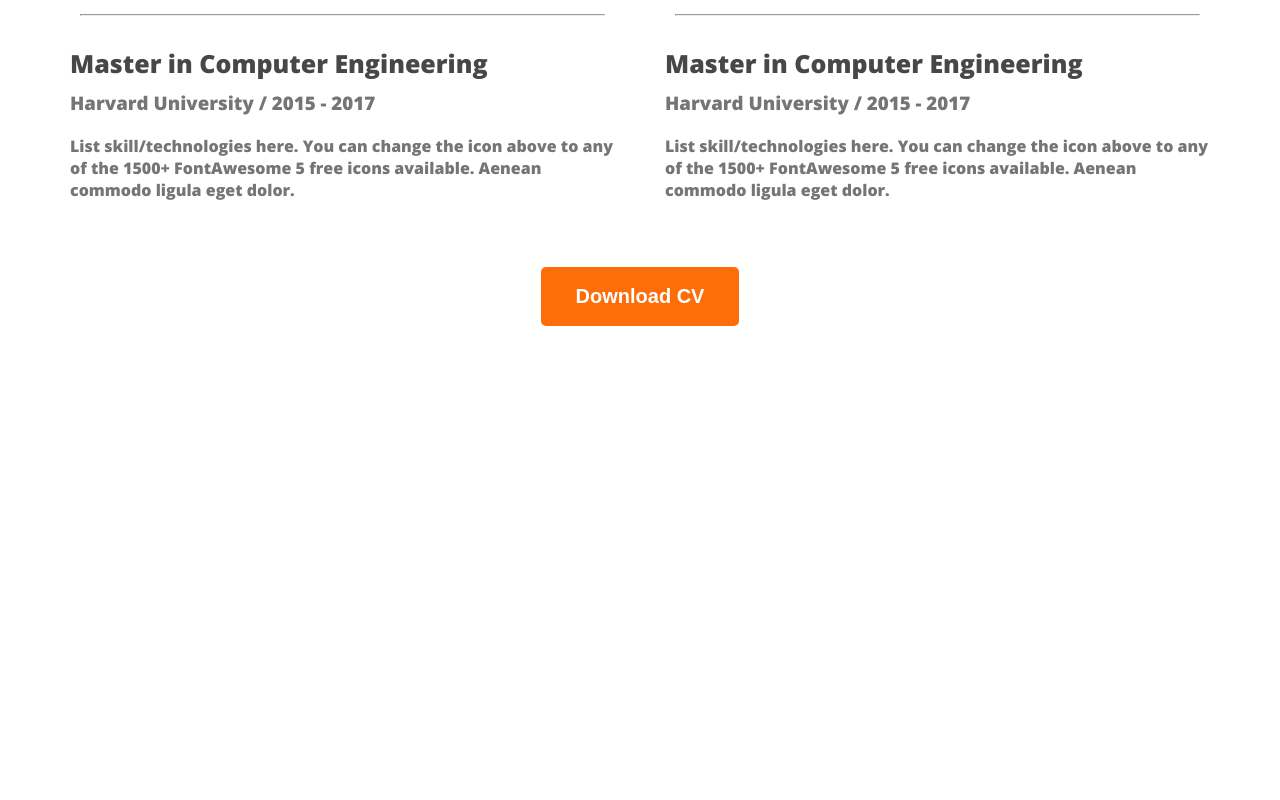
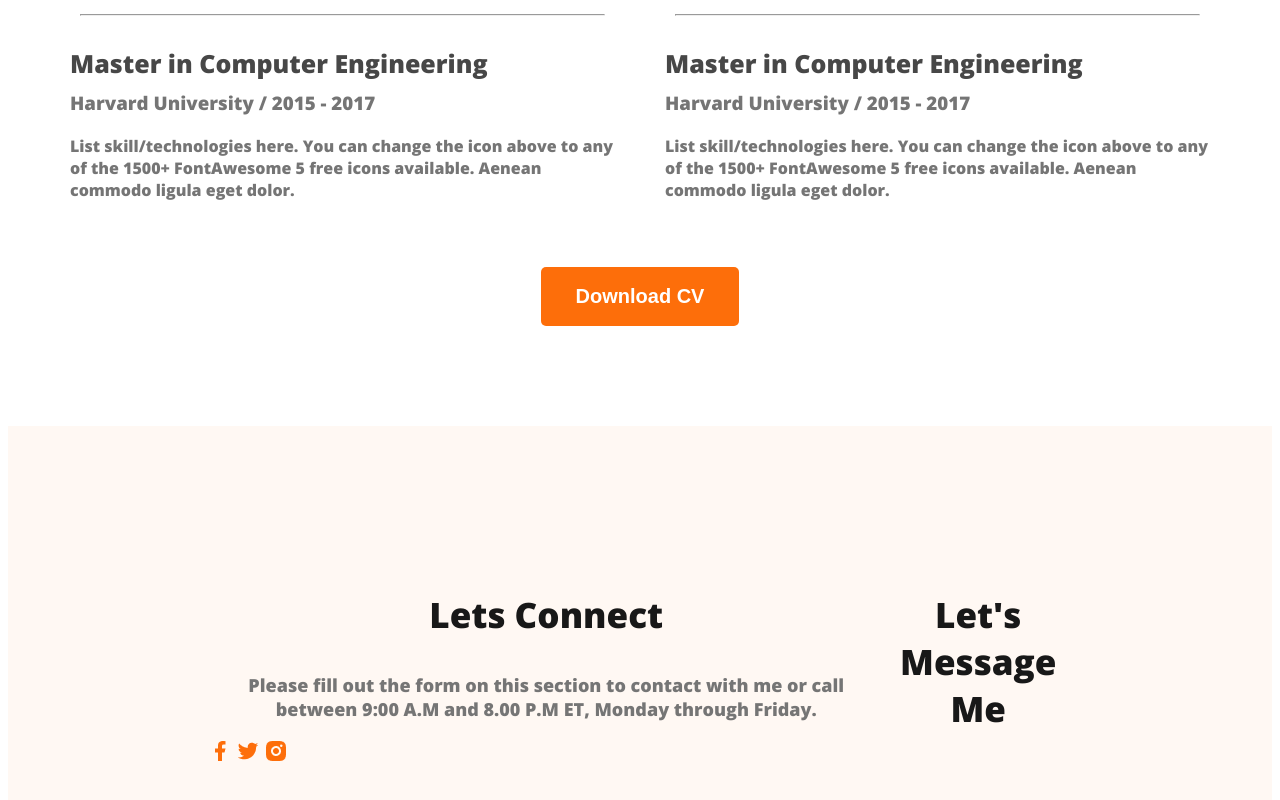
Before and after one commit to TonmoyShahriar23/Developer-porttfolio, a plain HTML site: page index.html in a window 1280 px wide. Shown: the part 2885-3685 px from the top of the page. Before the commit the page ends 3219 px from the top, so only its background shows below. Drawn offline with nearby package versions, Linux system fonts and the light colour scheme.

Commit message:
footer initial

```diff
--- a/index.html
+++ b/index.html
@@ -159,7 +159,16 @@
 
     </main>
     <footer>
-
+        <div class="footer-column">
+            <h3 class="section-title">Lets Connect</h3>
+            <p class="section-description">Please fill out the form on this section to contact with me or call between 9:00 A.M and 8.00 P.M ET, Monday through Friday.</p>
+            <a href=""><img src="images/icons/facebook.png" alt=""></a>
+            <a href=""><img src="images/icons/twitter.png" alt=""></a>
+            <a href=""><img src="images/icons/insta.png" alt=""></a>
+        </div>
+        <div class="footer-column">
+            <h3 class="section-title">Let's Message Me</h3>
+        </div>
     </footer>
 </body>
 </html>
--- a/styles/porttfolio.css
+++ b/styles/porttfolio.css
@@ -183,3 +183,9 @@ margin-bottom: 10px;
     margin-top: 50px;
 
 }
+footer{
+    display: flex;
+    background: #FFF8F3;
+    margin-top: 100px;
+    padding: 130px 200px;
+}
```
